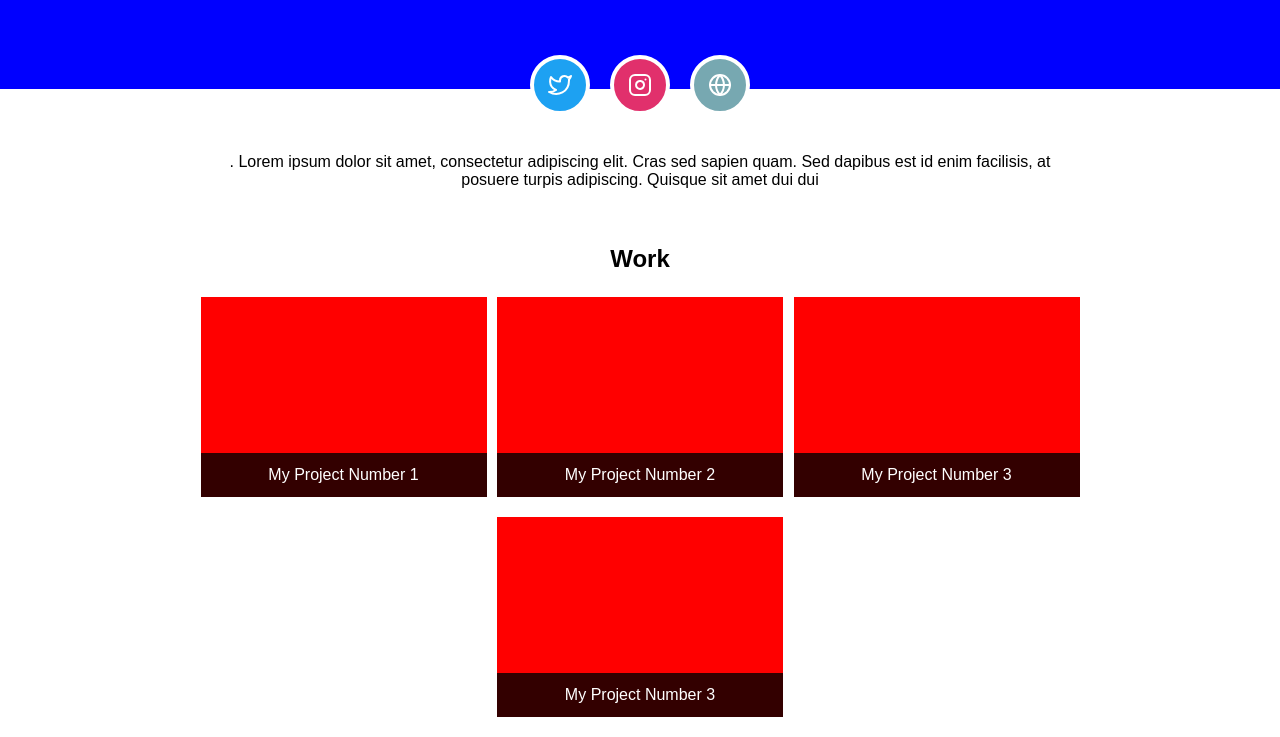
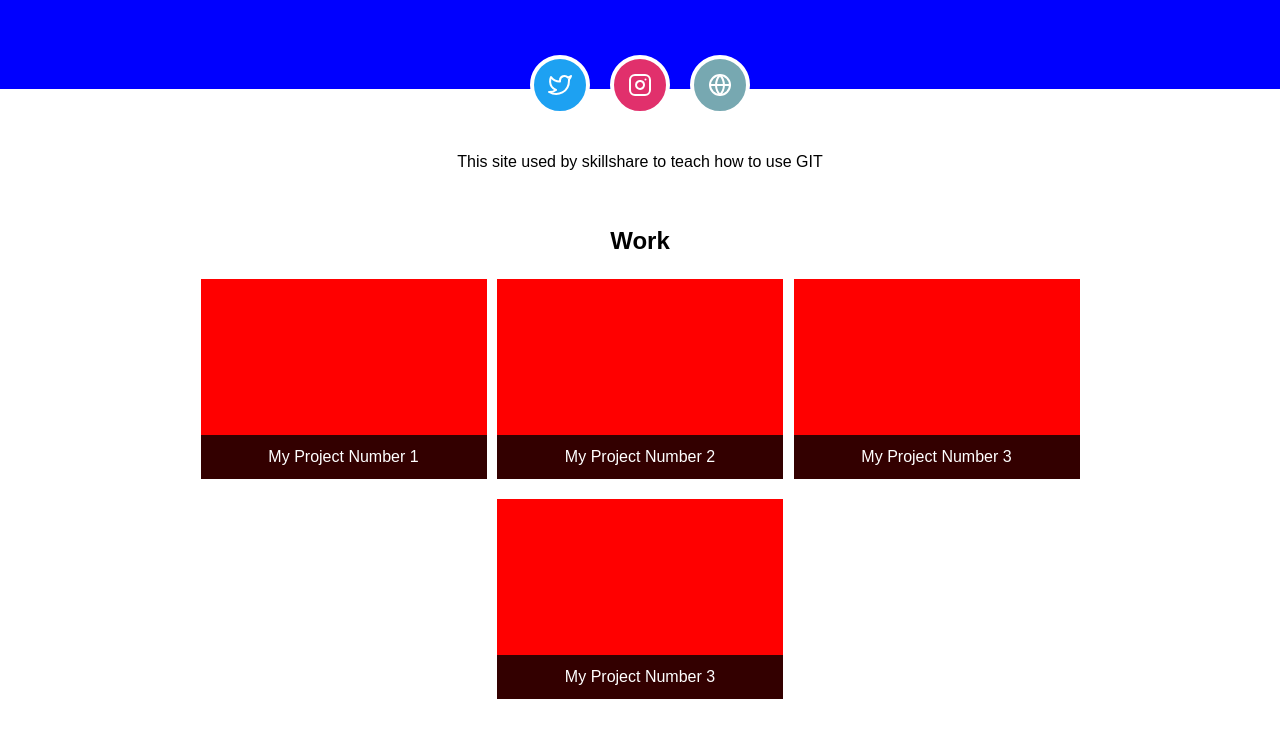
Before and after one commit to zsbook11/SBM, a plain HTML site: page index.html in a window 1280 px wide. Shown: the part 186-923 px from the top of the page. Drawn offline with Linux system fonts and the light colour scheme.

Commit message:
Update into text

```diff
--- a/index.html
+++ b/index.html
@@ -30,8 +30,7 @@
   <!-- About You -->
   <main>
     <section class="about">
-      <p>. Lorem ipsum dolor sit amet, consectetur adipiscing elit. Cras sed sapien quam. Sed dapibus est id enim facilisis,
-        at posuere turpis adipiscing. Quisque sit amet dui dui
+      <p> This site used by skillshare to teach how to use GIT
       </p>
     </section>
     <!-- Your Projects -->
```
